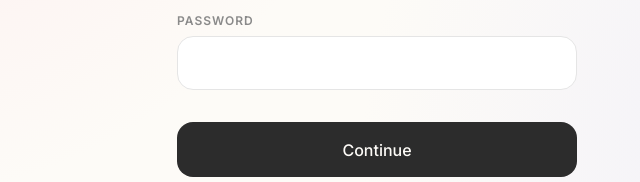
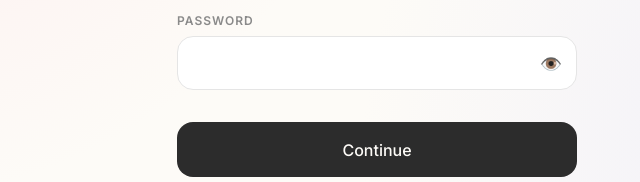
Before and after one commit to activelebara-commits/femora-backend, a website: page public/signup.html in a window 1280 px wide. Shown: the part 484-666 px from the top of the page, 263-903 px from the left. Drawn offline with nearby package versions, Linux system fonts and the light colour scheme.

Commit message:
Update signup.html

```diff
--- a/public/signup.html
+++ b/public/signup.html
@@ -15,6 +15,15 @@
     .input-group label { display: block; font-size: 0.75rem; text-transform: uppercase; letter-spacing: 1px; color: #8A8A8A; margin-bottom: 0.5rem; font-weight: 600; }
     .input-group input { width: 100%; padding: 1rem; background: #FFFFFF; border: 1px solid #E5E5E5; border-radius: 1rem; font-size: 1rem; outline: none; }
     .input-group input:focus { border-color: #D4A5C9; }
+
+    /* Password eye icon styles */
+    .password-wrapper { position: relative; }
+    .password-wrapper input { padding-right: 45px; }
+    .eye-icon {
+      position: absolute; right: 15px; top: 50%; transform: translateY(-50%);
+      cursor: pointer; color: #8A8A8A; font-size: 1.1rem;
+    }
+
     .btn { width: 100%; padding: 1.1rem; border: none; border-radius: 1rem; background: #2C2C2C; color: #FDFBF7; font-size: 1rem; font-weight: 500; cursor: pointer; margin-top: 1rem; }
     .btn:disabled { opacity: 0.5; }
   </style>
@@ -25,17 +34,40 @@
     <div class="input-group"><label>Full Name</label><input type="text" id="name"></div>
     <div class="input-group"><label>Email</label><input type="email" id="email"></div>
     <div class="input-group"><label>Phone</label><input type="tel" id="phone"></div>
-    <div class="input-group"><label>Password</label><input type="password" id="password"></div>
+
+    <!-- Updated Password Input with Eye Icon -->
+    <div class="input-group">
+      <label>Password</label>
+      <div class="password-wrapper">
+        <input type="password" id="password">
+        <span class="eye-icon" onclick="togglePassword()">👁️</span>
+      </div>
+    </div>
+
     <button class="btn" id="btn">Continue</button>
   </div>
 
   <script>
+    // Toggle password visibility
+    function togglePassword() {
+      const input = document.getElementById('password');
+      const icon = document.querySelector('.eye-icon');
+      if (input.type === 'password') {
+        input.type = 'text';
+        icon.textContent = '🙈'; // Hide icon
+      } else {
+        input.type = 'password';
+        icon.textContent = '👁️'; // Show icon
+      }
+    }
+
     const API = 'https://femora-backend-sigma.vercel.app';
     document.getElementById('btn').addEventListener('click', async () => {
       const name = document.getElementById('name').value;
       const email = document.getElementById('email').value;
       const phone = document.getElementById('phone').value;
       const password = document.getElementById('password').value;
+
       if(!name || !email || !phone || !password) return alert('Fill all fields');
 
       const btn = document.getElementById('btn');
```
